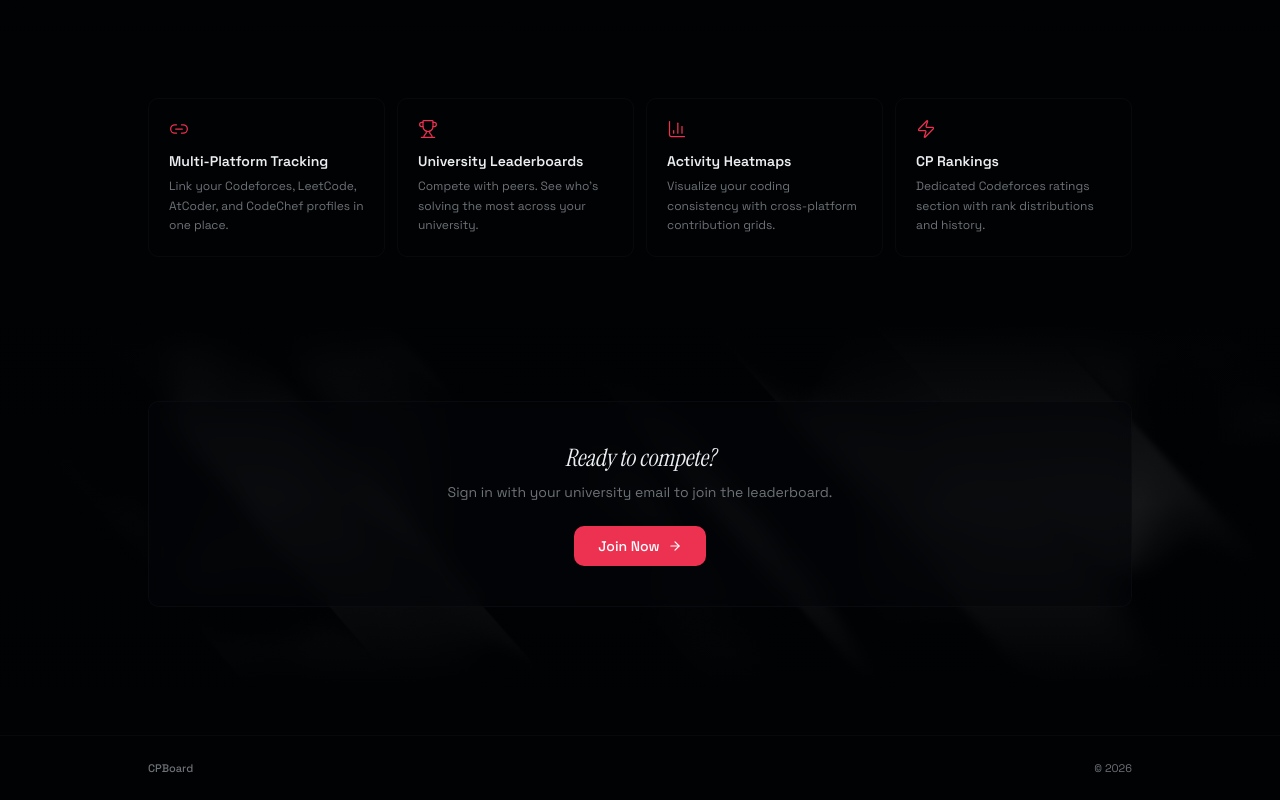
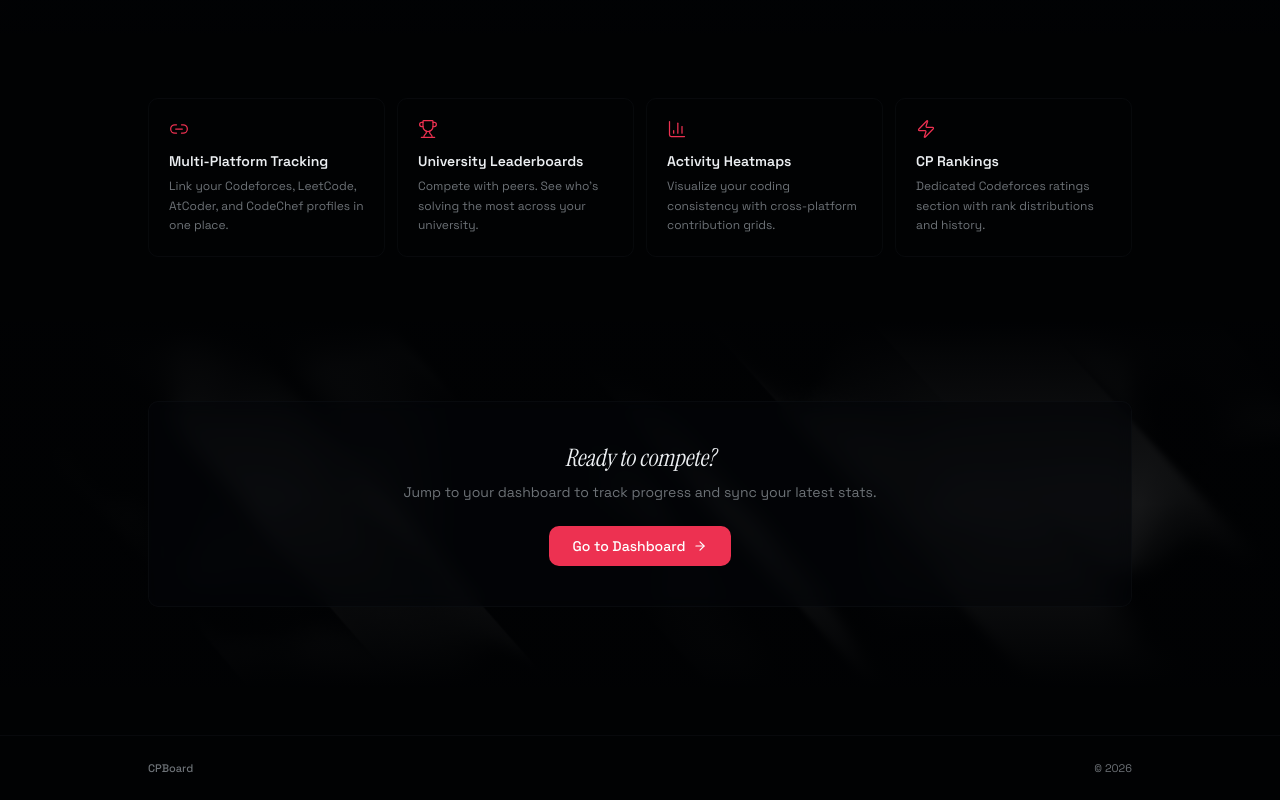
Before and after one commit to chinmaydwivedi/cpboard, a Next.js app: page / in a window 1280 px wide. Shown: the part 798-1598 px from the top of the page. Built offline with nearby package versions, Linux system fonts and the light colour scheme; no server answers; the database is empty; sample sign-in values are in the browser's storage.

Commit message:
Fix home CTA auth state and heatmap hydration mismatch

```diff
--- a/src/app/dashboard/dashboard-client.tsx
+++ b/src/app/dashboard/dashboard-client.tsx
@@ -79,6 +79,7 @@ export function DashboardClient({
   user,
   profiles,
   heatmapData,
+  todayIso,
   recentSyncs,
 }: {
   user: {
@@ -91,6 +92,7 @@ export function DashboardClient({
   };
   profiles: ProfileData[];
   heatmapData: HeatmapData;
+  todayIso: string;
   recentSyncs: SyncLogEntry[];
 }) {
   const router = useRouter();
@@ -297,7 +299,7 @@ export function DashboardClient({
       </div>
 
       <div className="mb-6" data-tour="dash-heatmap">
-        <Heatmap data={heatmapData} />
+        <Heatmap data={heatmapData} todayIso={todayIso} />
       </div>
 
       <p className="text-[11px] text-muted-foreground font-medium mb-3">Platforms</p>
--- a/src/app/dashboard/page.tsx
+++ b/src/app/dashboard/page.tsx
@@ -4,6 +4,9 @@ import { prisma } from "@/lib/prisma";
 import { DashboardClient } from "./dashboard-client";
 
 export default async function DashboardPage() {
+  const todayIso = new Date().toISOString().slice(0, 10);
+  const todayUtc = new Date(`${todayIso}T00:00:00.000Z`);
+  const oneYearAgo = new Date(todayUtc.getTime() - 365 * 24 * 60 * 60 * 1000);
   let session;
   try {
     session = await auth();
@@ -25,7 +28,7 @@ export default async function DashboardPage() {
       dailyActivities: {
         where: {
           date: {
-            gte: new Date(Date.now() - 365 * 24 * 60 * 60 * 1000),
+            gte: oneYearAgo,
           },
         },
         orderBy: { date: "asc" },
@@ -75,6 +78,7 @@ export default async function DashboardPage() {
         verified: p.verified,
       }))}
       heatmapData={heatmapData}
+      todayIso={todayIso}
       recentSyncs={user.syncLogs.map((s) => ({
         platform: s.platform,
         status: s.status,
--- a/src/app/landing-hero.tsx
+++ b/src/app/landing-hero.tsx
@@ -30,8 +30,10 @@ const features = [
 
 export function LandingHero({
   stats,
+  isLoggedIn,
 }: {
   stats: { users: number; universities: number; profiles: number; totalSolved: number };
+  isLoggedIn: boolean;
 }) {
   return (
     <div>
@@ -138,13 +140,15 @@ export function LandingHero({
           <div className="rounded-lg border border-border/40 bg-card/60 backdrop-blur-sm p-10 text-center" data-tour="home-cta">
             <h2 className="font-heading text-2xl italic">Ready to compete?</h2>
             <p className="mt-2 text-sm text-muted-foreground">
-              Sign in with your university email to join the leaderboard.
+              {isLoggedIn
+                ? "Jump to your dashboard to track progress and sync your latest stats."
+                : "Sign in with your university email to join the leaderboard."}
             </p>
             <Link
-              href="/login"
+              href={isLoggedIn ? "/dashboard" : "/login"}
               className="mt-6 inline-flex items-center gap-2 rounded-lg bg-primary px-6 py-2.5 text-sm font-medium text-primary-foreground hover:bg-primary/90 transition-colors"
             >
-              Join Now <ArrowRight className="h-3.5 w-3.5" />
+              {isLoggedIn ? "Go to Dashboard" : "Join Now"} <ArrowRight className="h-3.5 w-3.5" />
             </Link>
           </div>
         </div>
--- a/src/app/page.tsx
+++ b/src/app/page.tsx
@@ -1,5 +1,5 @@
-import Link from "next/link";
 import { prisma } from "@/lib/prisma";
+import { auth } from "@/lib/auth";
 import { LandingHero } from "./landing-hero";
 
 async function getStats() {
@@ -27,6 +27,14 @@ async function getStats() {
 
 export default async function HomePage() {
   const stats = await getStats();
+  let isLoggedIn = false;
 
-  return <LandingHero stats={stats} />;
+  try {
+    const session = await auth();
+    isLoggedIn = Boolean(session?.user?.email);
+  } catch {
+    // auth might not be available in every environment
+  }
+
+  return <LandingHero stats={stats} isLoggedIn={isLoggedIn} />;
 }
--- a/src/components/heatmap.tsx
+++ b/src/components/heatmap.tsx
@@ -7,6 +7,7 @@ import { ChevronLeft, ChevronRight, Flame, CalendarDays } from "lucide-react";
 const CELL = 11;
 const GAP = 3;
 const WEEKS = 52;
+const DAY_MS = 86400000;
 const DAYS = ["", "Mon", "", "Wed", "", "Fri", ""];
 const MONTH_NAMES = ["Jan","Feb","Mar","Apr","May","Jun","Jul","Aug","Sep","Oct","Nov","Dec"];
 
@@ -19,20 +20,22 @@ function intensity(count: number, isDark: boolean): string {
   return `fill-primary ${border}`;
 }
 
-function computeStats(data: HeatmapData, year: number) {
+function isoFromUtcTs(ts: number) {
+  return new Date(ts).toISOString().slice(0, 10);
+}
+
+function computeStats(data: HeatmapData, year: number, currentYear: number, todayUtcTs: number) {
   let activeDays = 0;
   let currentStreak = 0;
   let longestStreak = 0;
 
-  const start = new Date(year, 0, 1);
-  const end = year === new Date().getFullYear() ? new Date() : new Date(year, 11, 31);
-  const totalDays = Math.floor((end.getTime() - start.getTime()) / 86400000) + 1;
+  const start = Date.UTC(year, 0, 1);
+  const end = year === currentYear ? todayUtcTs : Date.UTC(year, 11, 31);
+  const totalDays = Math.floor((end - start) / DAY_MS) + 1;
 
   const sorted: boolean[] = [];
   for (let i = 0; i < totalDays; i++) {
-    const d = new Date(start);
-    d.setDate(d.getDate() + i);
-    const key = d.toISOString().split("T")[0];
+    const key = isoFromUtcTs(start + i * DAY_MS);
     const active = (data[key]?.total || 0) > 0;
     sorted.push(active);
     if (active) activeDays++;
@@ -54,26 +57,30 @@ function computeStats(data: HeatmapData, year: number) {
   return { activeDays, currentStreak, longestStreak };
 }
 
-export function Heatmap({ data }: { data: HeatmapData }) {
-  const currentYear = new Date().getFullYear();
+export function Heatmap({ data, todayIso }: { data: HeatmapData; todayIso?: string }) {
+  const safeTodayIso =
+    todayIso && /^\d{4}-\d{2}-\d{2}$/.test(todayIso)
+      ? todayIso
+      : new Date().toISOString().slice(0, 10);
+  const todayUtcTs = Date.parse(`${safeTodayIso}T00:00:00.000Z`);
+  const currentYear = new Date(todayUtcTs).getUTCFullYear();
   const [year, setYear] = useState(currentYear);
 
   const { cells, months } = useMemo(() => {
     const isCurrentYear = year === currentYear;
-    const today = new Date();
 
-    let start: Date;
-    let endDate: Date;
+    let startUtcTs: number;
+    let endUtcTs: number;
 
     if (isCurrentYear) {
-      start = new Date(today);
-      start.setDate(start.getDate() - WEEKS * 7 - start.getDay());
-      endDate = today;
+      const weekday = new Date(todayUtcTs).getUTCDay();
+      startUtcTs = todayUtcTs - (WEEKS * 7 + weekday) * DAY_MS;
+      endUtcTs = todayUtcTs;
     } else {
-      start = new Date(year, 0, 1);
-      const dayOfWeek = start.getDay();
-      start.setDate(start.getDate() - dayOfWeek);
-      endDate = new Date(year, 11, 31);
+      const jan1UtcTs = Date.UTC(year, 0, 1);
+      const dayOfWeek = new Date(jan1UtcTs).getUTCDay();
+      startUtcTs = jan1UtcTs - dayOfWeek * DAY_MS;
+      endUtcTs = Date.UTC(year, 11, 31);
     }
 
     const cells: { x: number; y: number; date: string; count: number }[] = [];
@@ -83,17 +90,17 @@ export function Heatmap({ data }: { data: HeatmapData }) {
 
     for (let w = 0; w <= maxWeeks; w++) {
       for (let d = 0; d < 7; d++) {
-        const date = new Date(start);
-        date.setDate(date.getDate() + w * 7 + d);
-        if (date > endDate) continue;
-        if (!isCurrentYear && date.getFullYear() !== year) continue;
+        const dateUtcTs = startUtcTs + (w * 7 + d) * DAY_MS;
+        if (dateUtcTs > endUtcTs) continue;
+        const date = new Date(dateUtcTs);
+        if (!isCurrentYear && date.getUTCFullYear() !== year) continue;
 
-        const dateStr = date.toISOString().split("T")[0];
+        const dateStr = isoFromUtcTs(dateUtcTs);
         const entry = data[dateStr];
 
-        const monthKey = date.getFullYear() * 12 + date.getMonth();
+        const monthKey = date.getUTCFullYear() * 12 + date.getUTCMonth();
         if (d === 0 && monthKey !== prevMonth) {
-          months.push({ label: MONTH_NAMES[date.getMonth()], x: w * (CELL + GAP) + 28 });
+          months.push({ label: MONTH_NAMES[date.getUTCMonth()], x: w * (CELL + GAP) + 28 });
           prevMonth = monthKey;
         }
 
@@ -107,9 +114,12 @@ export function Heatmap({ data }: { data: HeatmapData }) {
     }
 
     return { cells, months };
-  }, [data, year, currentYear]);
+  }, [data, year, currentYear, todayUtcTs]);
 
-  const stats = useMemo(() => computeStats(data, year), [data, year]);
+  const stats = useMemo(
+    () => computeStats(data, year, currentYear, todayUtcTs),
+    [data, year, currentYear, todayUtcTs]
+  );
 
   const totalW = (WEEKS + 2) * (CELL + GAP) + 32;
   const totalH = 7 * (CELL + GAP) + 28;
@@ -197,9 +207,7 @@ export function Heatmap({ data }: { data: HeatmapData }) {
               strokeWidth={0.5}
               className={`${intensity(cell.count, true)} transition-all hover:stroke-primary hover:stroke-[1.5]`}
             >
-              <title>
-                {cell.count} submission{cell.count !== 1 ? "s" : ""} on {cell.date}
-              </title>
+              <title>{`${cell.count} submission${cell.count !== 1 ? "s" : ""} on ${cell.date}`}</title>
             </rect>
           ))}
 
--- a/src/components/walkthrough/tours.ts
+++ b/src/components/walkthrough/tours.ts
@@ -47,7 +47,8 @@ export const TOUR_STEPS: Record<TourId, DriveStep[]> = {
       element: SEL("home-cta"),
       popover: {
         title: "Get started",
-        description: "Sign in with your university email to create a profile, link handles, and appear on the leaderboard.",
+        description:
+          "Use this action to join with your university email, or jump back to your dashboard if you're already signed in.",
         side: "top",
       },
     },
```
